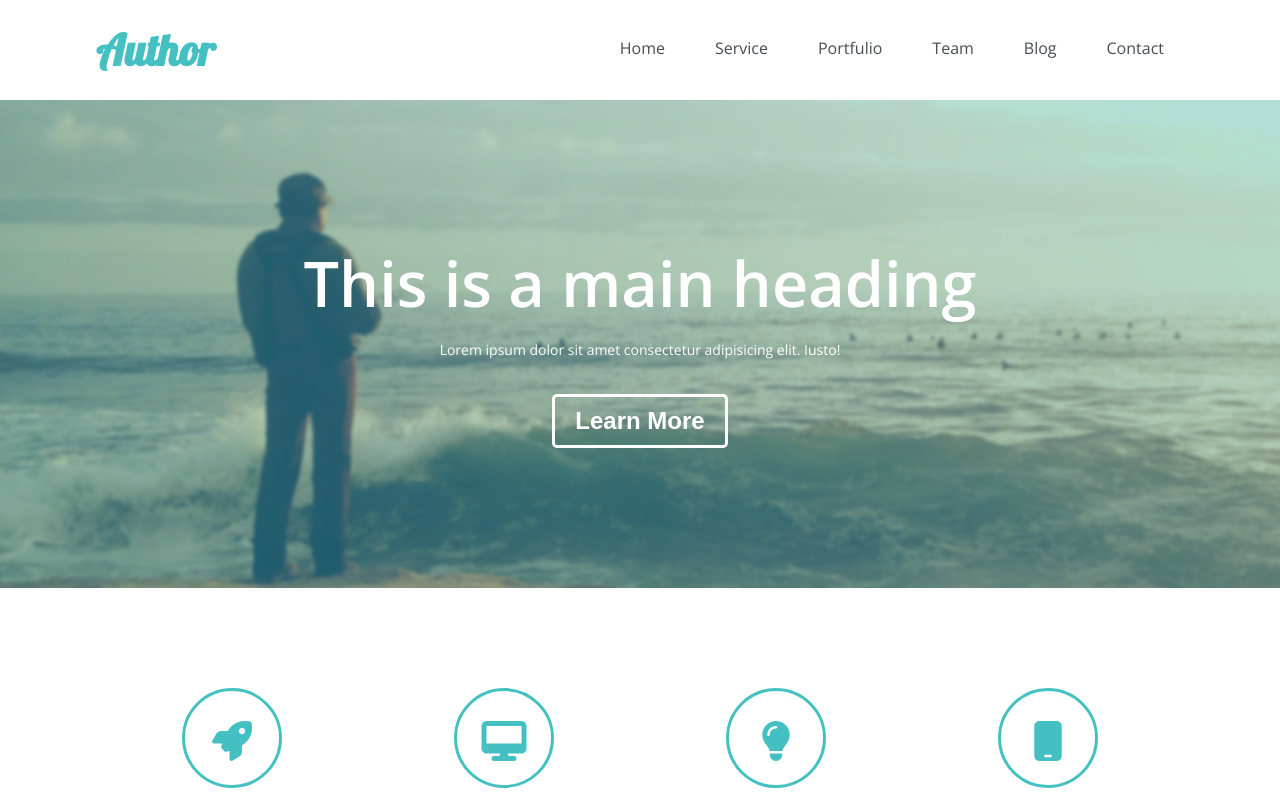
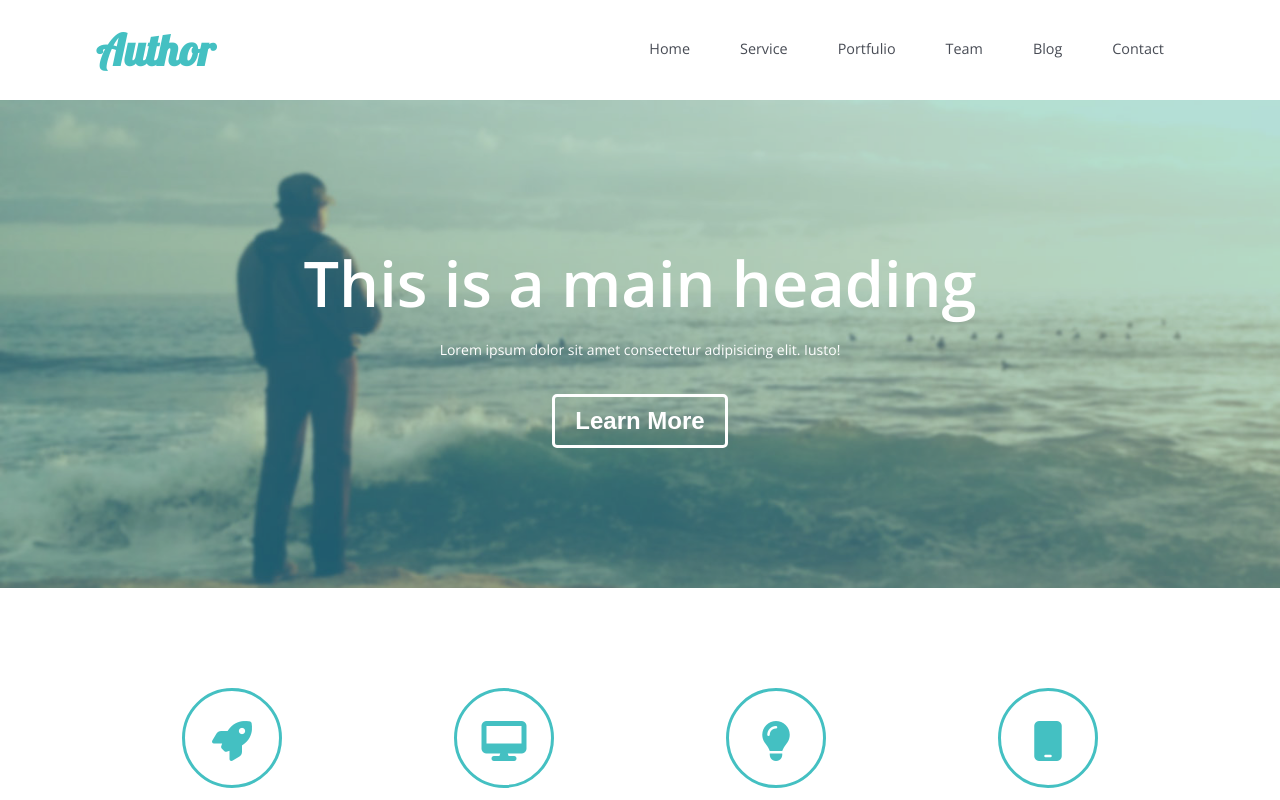
Before and after one commit to rknz/cit.agency, a plain HTML site: page index.html in a window 1280 px wide. Shown: the top 800 px of the page. Drawn offline with nearby package versions, Linux system fonts and the light colour scheme.

Commit message:
Update style.css

```diff
--- a/css/style.css
+++ b/css/style.css
@@ -7,6 +7,9 @@ html{
     padding: 0;
     outline: 0;
     box-sizing: border-box;
+}
+body{
+	font-size:90%;
 }
 ol,ul{
     list-style-type: none;
```
